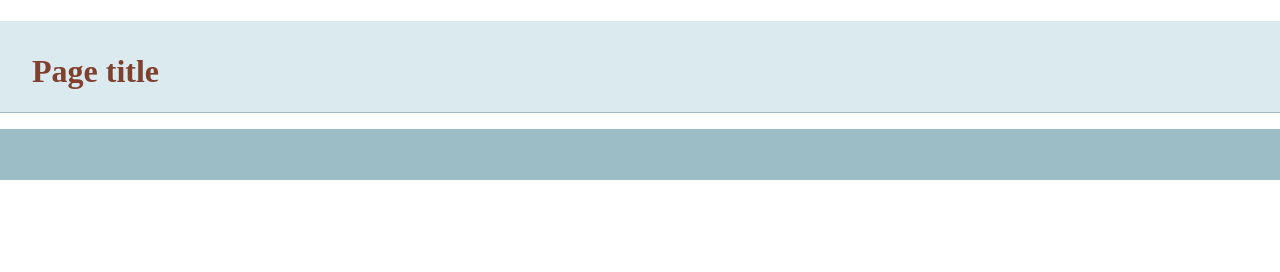
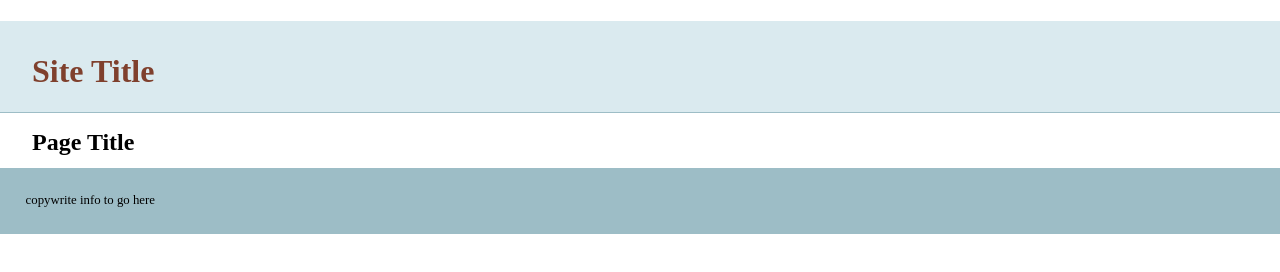
Before and after one commit to rosejeanweller/git-basics, a plain HTML site: page index.html in a window 1280 px wide. Drawn offline with nearby package versions, Linux system fonts and the light colour scheme.

Commit message:
added more info to themplate

```diff
--- a/index.html
+++ b/index.html
@@ -14,13 +14,14 @@
     </head>
     <body>
     <header>
-	<h1>Page title</h1>
+	<h1>Site Title</h1>
     </header>
     <nav id="pageNav">
     </nav>
     <main>
+        <h2>Page Title</h2>
     </main>
-    <footer>
+    <footer>copywrite info to go here
     </footer>
         <script>
 //use the modernizr load to load up external scripts. This will load the scripts asynchronously, but the order listed matters. Although it will load all scripts in parallel, it will execute them in the order listed
```
